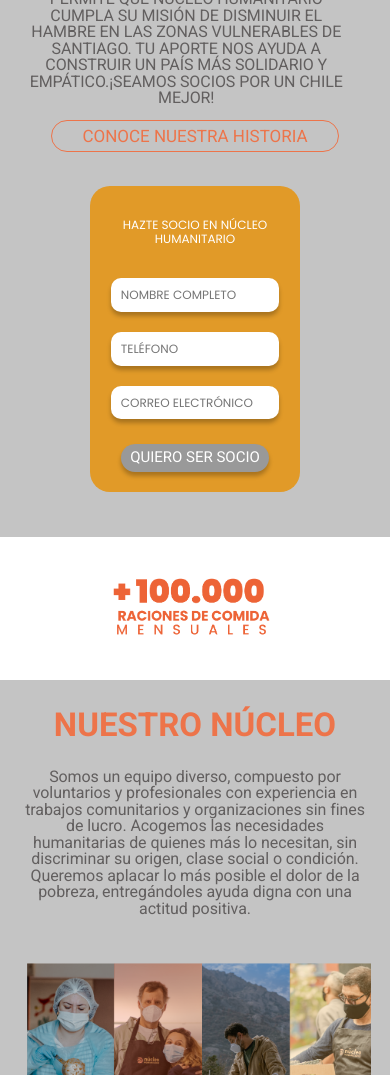
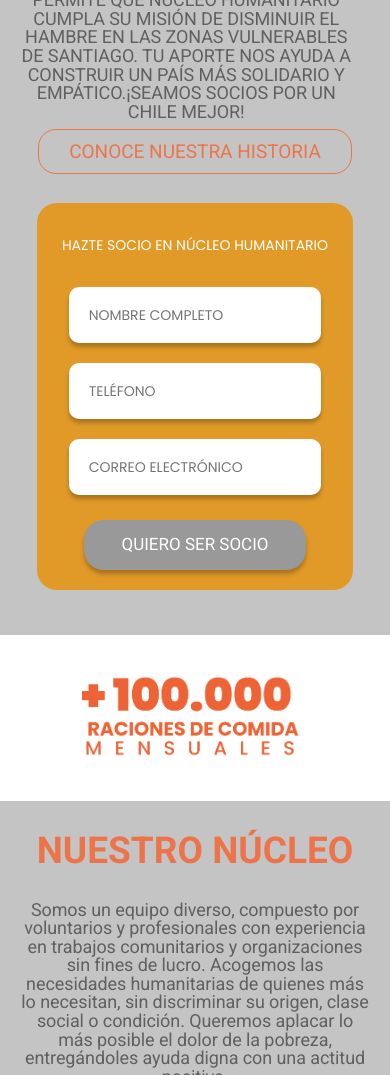
Before and after one commit to Relun/NucleoHumanitario, a plain HTML site: page index.html in a window 390 px wide. Shown: the part 317-1392 px from the top of the page. Drawn offline with Linux system fonts and the light colour scheme.

Commit message:
mejoras responsive

```diff
--- a/sass/styles.scss
+++ b/sass/styles.scss
@@ -117,6 +117,12 @@
                 border: 1px solid $fourth;
                 border-radius: 18px;
                 padding: 5px 30px;
+                &:hover{
+                    background-color:#be9d86;
+                }
+                &:active{
+                    background-color: #FFFFFF;
+                }
 
             }
         }
@@ -893,31 +899,118 @@
             }
         }
         // footer{
-        //     .container{
-        //             display: flex;
-        //             justify-content: space-around;
-        //         .main-logo{
-        //             width: 40%;
-        //             .logo-img{
-        //                 width: 50%;
-        //                 margin: 60px 0;
-        //             }
-        //         }
-        //         .footer-menu{
-        //             margin: auto 0;
-        //             a{
-        //                 font-size: 9px;
-        //             }
-        //         }
-        //     }
-        //     }
         // }
 
 }
 
-// @media screen and (max-width: 480px){
+@media screen and (max-width: 480px){
+    // header{
+    // }
+    main{
+        .be-part{
+            .container{
+            .partner-text{
+                h1{
+                    font-size: 48px;
 
-// }
+                }
+                p{
+                    font-size: 18px;
+
+                }
+                a{
+                    font-size: 19px;
+                    padding: 10px 30px;
+                }
+            }
+            .be-partner{
+                width: 90%;
+                .login{
+                    font-size: 14px;
+                    .button{
+                        font-size: 17px;
+                        padding: 15px 0;
+                    }
+                    .field{
+                        padding: 20px;
+                    }
+                }
+            }
+        }
+    }
+        .food-rations{
+            .container{
+                .food{
+                    .text-photo{
+                        width: 85%;
+                    }
+                }
+        }
+    }
+        .our-core{
+            .container{
+                .description{
+                    h2{
+                        font-size: 37px;
+                    }
+                    p{
+                        font-size: 18px;
+                    }
+                }
+            }
+        }
+        .payment{
+            .container{
+                h3{
+                    font-size: 30px;
+                }
+                .container-payment{
+                    .card1{
+                        width: 70%;
+                    }
+                    .card2{
+                        width: 70%;
+                    }
+                }
+            }
+        }
+        // .features{
+        //      .container{
+        //         display: flex;
+        //         flex-direction: column;
+        //         flex-wrap: wrap;
+        //         align-items: center;
+        //     }
+        // }
+        // .data{
+        //     .container{
+        //         .graphics{
+        //             height: auto;
+        //             .table{
+        //                 font-size: 7px;
+        //                 margin-top: 40px;
+        //                 margin-bottom: 20px;
+        //             }
+        //             .pacman{
+        //                 font-size: 7px;
+        //                 margin-top: 40px;
+        //             }
+        //         }
+        //     }
+        // }
+        // .hashtag{
+        //     .container{
+        //         .text-hashtag{
+        //             font-size: 38px;
+        //         }
+        //     }
+        // }
+        // footer{
+        // }
+
+}
+
+}
 
 
 }
```
Also changed, not shown: sass/styles.css, 1 other file.
